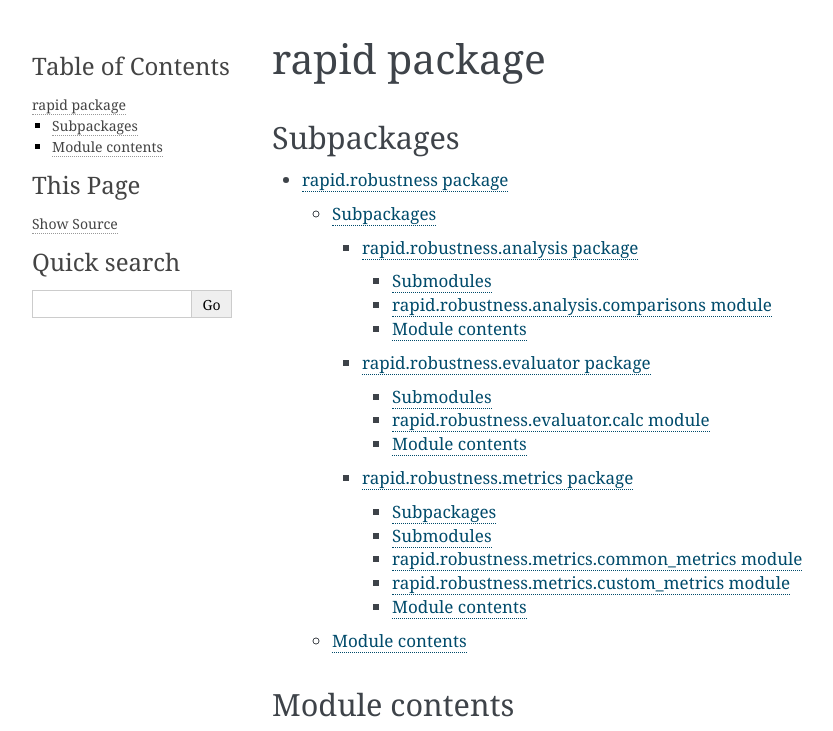
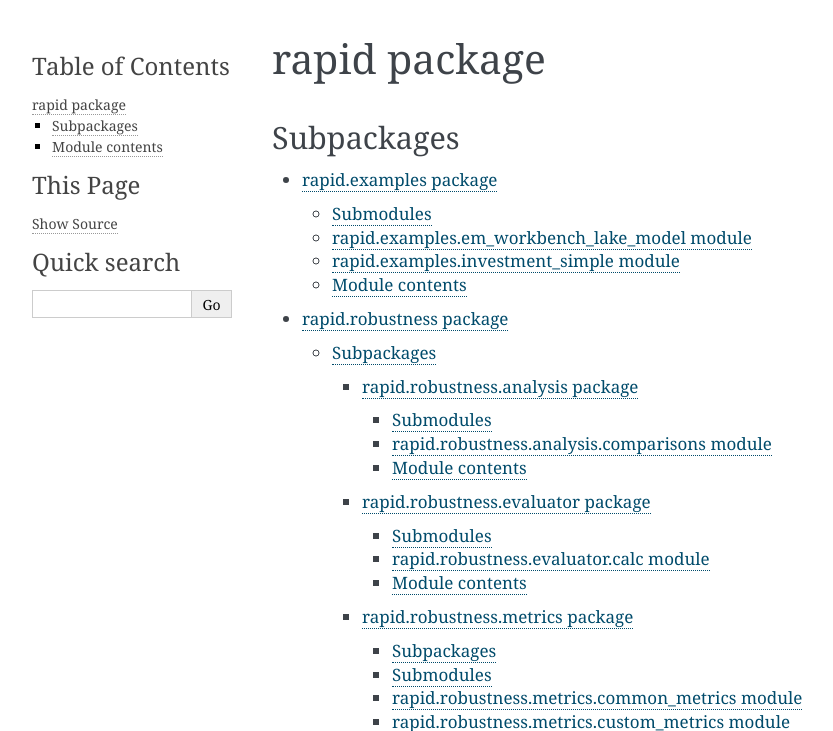
Before and after one commit to cameronmcphail/RAPID, a Sphinx documentation site: the page built from docs/source/rapid.rst, in a window 1280 px wide, cut to the strip 0-731 px from the top of the page. Shown: the whole strip, without its empty margins (148-981 px from the left). Built offline with Sphinx 7.4.7, drawn with Linux system fonts in a browser that asks for light colours.

Commit message:
Updated documentation

```diff
--- a/docs/source/conf.py
+++ b/docs/source/conf.py
@@ -44,7 +44,7 @@ exclude_patterns = ['**test**', '**/test/**']
 autodoc_mock_imports = ['numpy', 'scipy', 'matplotlib', 'mpl_toolkits', 'pandas', 'seaborn', 'ema_workbench']
 
 # Define the default page
-master_doc='index'
+master_doc='modules'
 
 
 # -- Options for HTML output -------------------------------------------------
--- a/docs/source/index.rst
+++ b/docs/source/index.rst
@@ -4,6 +4,8 @@ Welcome to RAPID (Robustness Analysis Producing Intelligent Decisions)'s documen
 .. toctree::
    :maxdepth: 2
    :caption: Contents:
+.. automodule:: rapid
+    :members:
 
 
 
--- /dev/null
+++ b/docs/source/rapid.examples.rst
@@ -0,0 +1,30 @@
+rapid.examples package
+======================
+
+Submodules
+----------
+
+rapid.examples.em\_workbench\_lake\_model module
+------------------------------------------------
+
+.. automodule:: rapid.examples.em_workbench_lake_model
+   :members:
+   :undoc-members:
+   :show-inheritance:
+
+rapid.examples.investment\_simple module
+----------------------------------------
+
+.. automodule:: rapid.examples.investment_simple
+   :members:
+   :undoc-members:
+   :show-inheritance:
+
+
+Module contents
+---------------
+
+.. automodule:: rapid.examples
+   :members:
+   :undoc-members:
+   :show-inheritance:
--- a/docs/source/rapid.rst
+++ b/docs/source/rapid.rst
@@ -7,6 +7,7 @@ Subpackages
 .. toctree::
    :maxdepth: 4
 
+   rapid.examples
    rapid.robustness
 
 Module contents
```
Also changed, not shown: rapid/__init__.py (+7 -0 lines), 1 other file.
